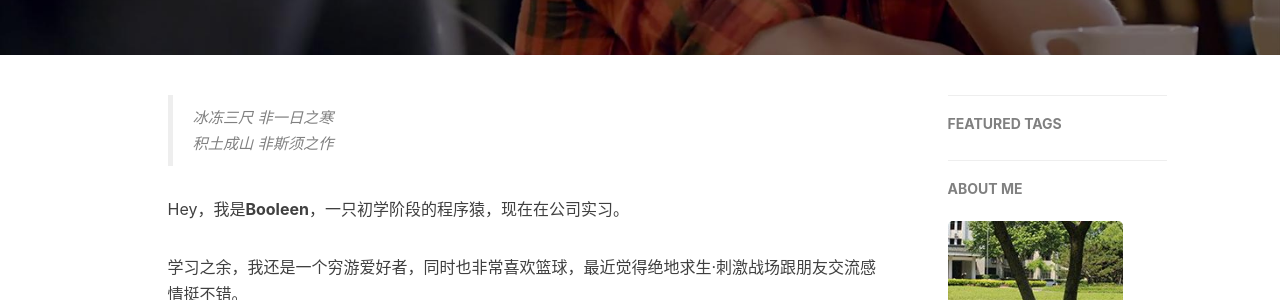
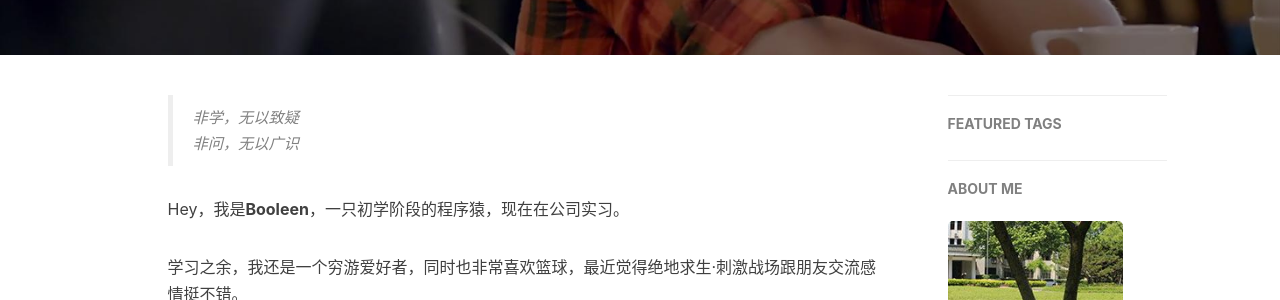
Before and after one commit to zhenghuilin/Blog, a Jekyll site: the page built from about.html, in a window 1280 px wide. Shown: the part 363-663 px from the top of the page. Built offline with Jekyll 4.4.1, drawn with Linux system fonts in a browser that asks for light colours; nearby versions of some CDN libraries; comment, search, counter and statistics services are not loaded.

Commit message:
updateBlockquote

```diff
--- a/about.html
+++ b/about.html
@@ -15,8 +15,8 @@
 <div class="zh post-container">
 
     <!--copied from markdown -->
-    <blockquote><p>冰冻三尺 非一日之寒<br>
-    积土成山 非斯须之作</p></blockquote>
+    <blockquote><p>非学，无以致疑<br>
+    非问，无以广识</p></blockquote>
 
     <p>Hey，我是<strong>Booleen</strong>，一只初学阶段的程序猿，现在在公司实习。</p>
 
```
